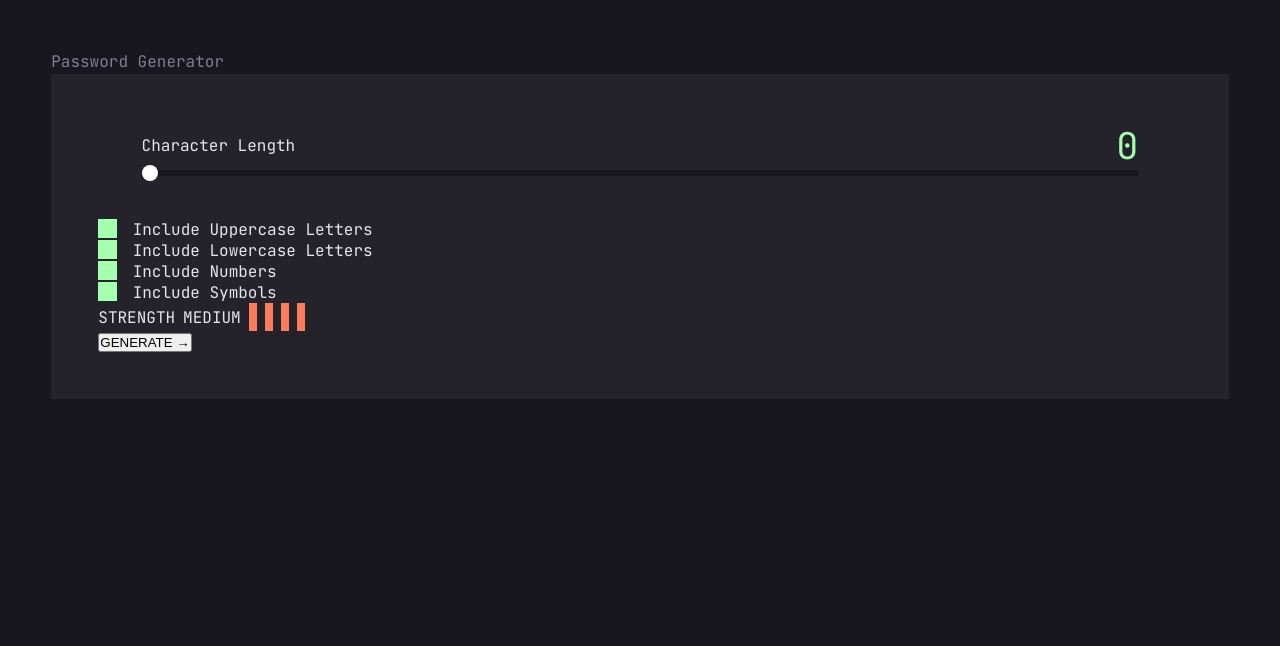
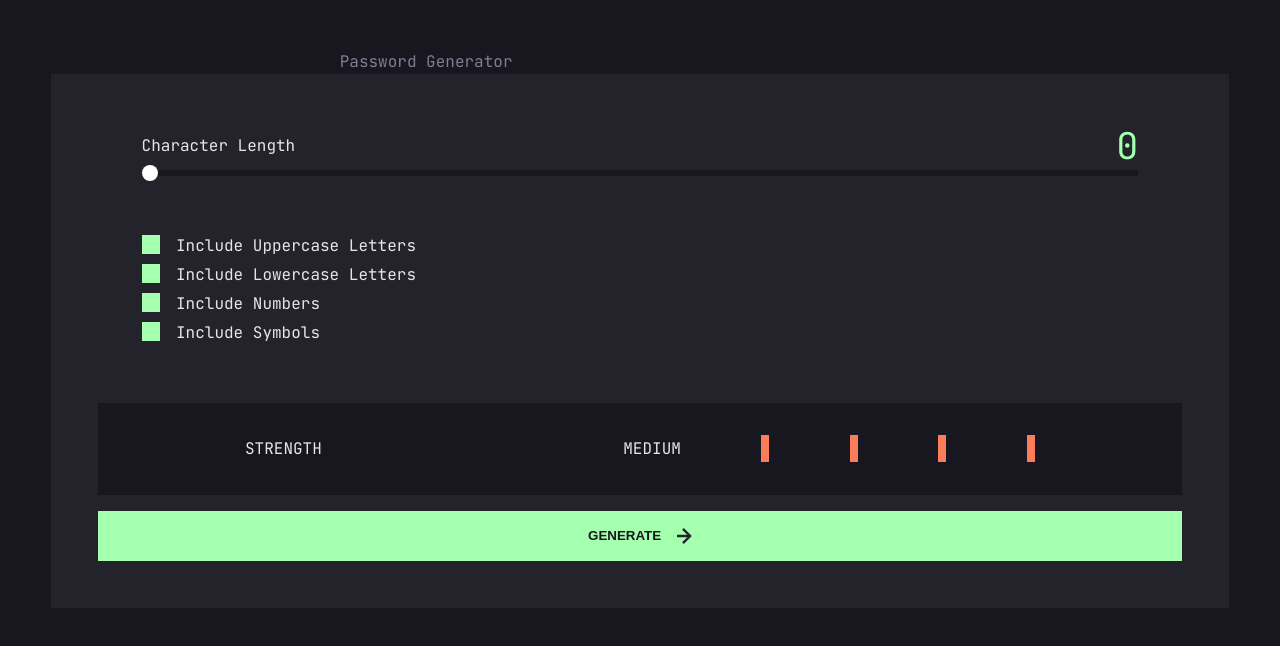
Before and after one commit to spiritoftime/frontend-mentor-password-generator, a React (Create React App) app in the folder my-app/: page / in a window 1280 px wide. Shown: the top 646 px of the page. Built offline with nearby package versions, Linux system fonts and the light colour scheme.

Commit message:
add hover state for button

```diff
--- a/my-app/src/App.js
+++ b/my-app/src/App.js
@@ -18,9 +18,7 @@ function reducer(state, action) {
   return { ...state, ...action };
 }
 function App() {
-  const passwordLengthHandler = (length) => {
-
-  };
+  const passwordLengthHandler = (length) => {};
   const [isChecked, dispatchCheckBox] = useReducer(reducer, {
     0: false,
     1: false,
@@ -29,7 +27,9 @@ function App() {
   });
   return (
     <PasswordApp>
-      <Text></Text>
+      <div className={classes.text}>
+        <Text></Text>
+      </div>
       <ShowPassword></ShowPassword>
       <div className={classes["toggle-div"]}>
         <PasswordBar getLength={passwordLengthHandler}></PasswordBar>
--- a/my-app/src/components/Checkboxes.js
+++ b/my-app/src/components/Checkboxes.js
@@ -1,8 +1,8 @@
 import CheckBox from "./CheckBox";
-
+import classes from "../css/checkboxes.module.css";
 const Checkboxes = ({ dispatchHandler, checkboxes }) => {
   return (
-    <div>
+    <div className={classes.checkbox}>
       {checkboxes.map((checkbox, idx) => {
         return (
           <CheckBox
--- a/my-app/src/components/GenerateButton.js
+++ b/my-app/src/components/GenerateButton.js
@@ -1,9 +1,26 @@
-import React from "react";
-import classes from "../css/passwordbar.module.css";
+import { useState } from "react";
+import classes from "../css/generatebutton.module.css";
 const GenerateButton = () => {
+  const [isHover, setHover] = useState(false);
   return (
-    <button className={classes.btn}>
-      GENERATE <span>&#8594;</span>
+    <button
+      className={classes.btn}
+      onMouseEnter={() => setHover(true)}
+      onMouseLeave={() => setHover(false)}
+    >
+      <div className={classes.flex}>
+        GENERATE
+        <svg
+          className={classes.icon}
+          xmlns="http://www.w3.org/2000/svg"
+          viewBox="0 0 11.1 12"
+        >
+          <path
+            fill={!isHover ? "#24232C" : "#a4ffaf"}
+            d="m5.106 12 6-6-6-6-1.265 1.265 3.841 3.84H.001v1.79h7.681l-3.841 3.84z"
+          ></path>
+        </svg>
+      </div>
     </button>
   );
 };
--- /dev/null
+++ b/my-app/src/components/StrengthBar.js
@@ -0,0 +1,11 @@
+import React from "react";
+import classes from "../css/strengthbar.module.css";
+const StrengthBar = () => {
+  return (
+    <>
+      <div className={classes["strength-display"]}></div>
+    </>
+  );
+};
+
+export default StrengthBar;
--- a/my-app/src/components/StrengthIndicator.js
+++ b/my-app/src/components/StrengthIndicator.js
@@ -1,14 +1,17 @@
 import React from "react";
 import classes from "../css/strengthindicator.module.css";
+import StrengthBar from "./StrengthBar";
 const StrengthIndicator = () => {
   return (
     <div className={classes["strength-div"]}>
       <p>STRENGTH</p>
-      <p>MEDIUM</p>
-      <div className={classes["strength-display"]}></div>
-      <div className={classes["strength-display"]}></div>
-      <div className={classes["strength-display"]}></div>
-      <div className={classes["strength-display"]}></div>
+      <div className={classes["strengthbar-div"]}>
+        <p>MEDIUM</p>
+        <StrengthBar></StrengthBar>
+        <StrengthBar></StrengthBar>
+        <StrengthBar></StrengthBar>
+        <StrengthBar></StrengthBar>
+      </div>
     </div>
   );
 };
--- a/my-app/src/css/app.module.css
+++ b/my-app/src/css/app.module.css
@@ -7,4 +7,11 @@
   /* border: 3px solid var(--strength-bar-background-color); */
   background-color: var(--strength-bar-background-color);
   padding: 4%;
+  display: flex;
+  flex-direction: column;
+  gap: 1rem;
 }
+.text {
+  width: 51%;
+  margin: auto;
+}
--- /dev/null
+++ b/my-app/src/css/checkboxes.module.css
@@ -0,0 +1,6 @@
+.checkbox {
+  padding: 0 4% 4% 4%;
+  display: flex;
+  flex-direction: column;
+  gap: 0.5rem;
+}
--- a/my-app/src/css/generatebutton.module.css
+++ b/my-app/src/css/generatebutton.module.css
@@ -0,0 +1,25 @@
+.btn {
+  display: block;
+  width: 100%;
+  color: var(--background-color);
+  background-color: var(--strong);
+  border: 1px solid var(--strong);
+  padding: 1rem 0;
+  font-weight: 700;
+  transition: 0.3s;
+}
+.btn:hover {
+  background-color: var(--background-color);
+  border: 3px solid var(--strong);
+  color: var(--strong);
+  cursor: pointer;
+}
+
+.icon {
+  height: 1rem;
+  margin-left: 1rem;
+}
+.flex {
+  display: flex;
+  justify-content: center;
+}
--- /dev/null
+++ b/my-app/src/css/strengthbar.module.css
@@ -0,0 +1,5 @@
+.strength-display {
+  width: 0.5rem;
+  height: 1.7rem;
+  background-color: var(--weak);
+}
--- a/my-app/src/css/strengthindicator.module.css
+++ b/my-app/src/css/strengthindicator.module.css
@@ -1,11 +1,14 @@
 .strength-div {
   display: flex;
-  background-color: var(--strength-bar-background-color);
+  background-color: var(--background-color);
   gap: 0.5rem;
   align-items: center;
+  justify-content: space-around;
+  padding: 3% 0;
 }
-.strength-display {
-  width: 0.5rem;
-  height: 1.7rem;
-  background-color: var(--weak);
+.strengthbar-div {
+  display: flex;
+  justify-content: space-between;
+  width: 38%;
+  align-items: center;
 }
```
